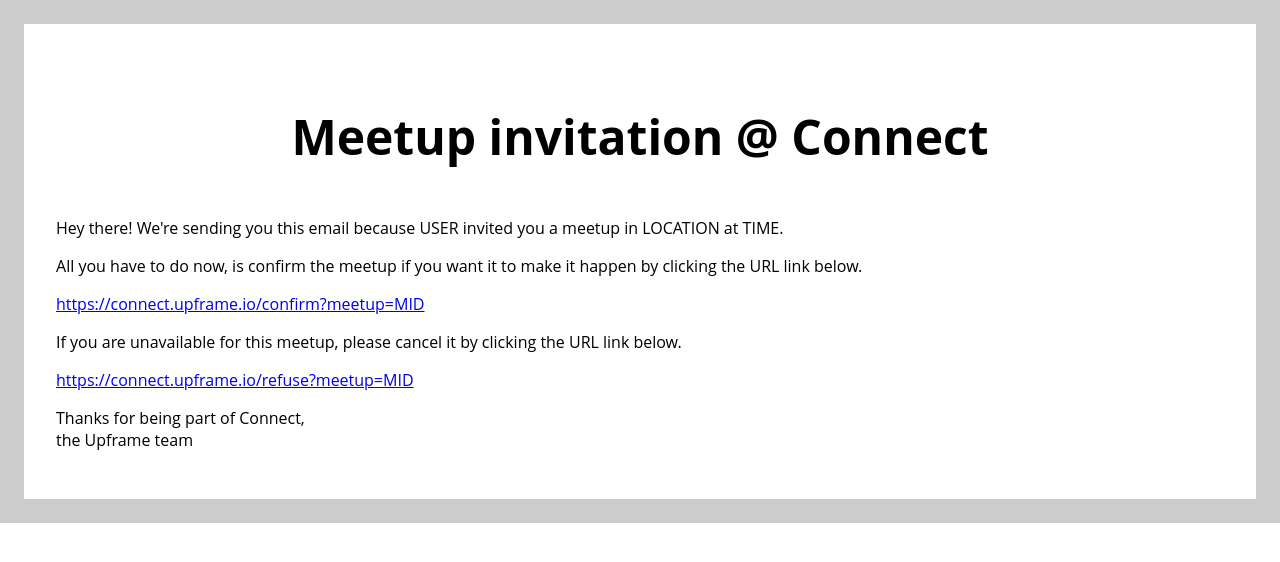
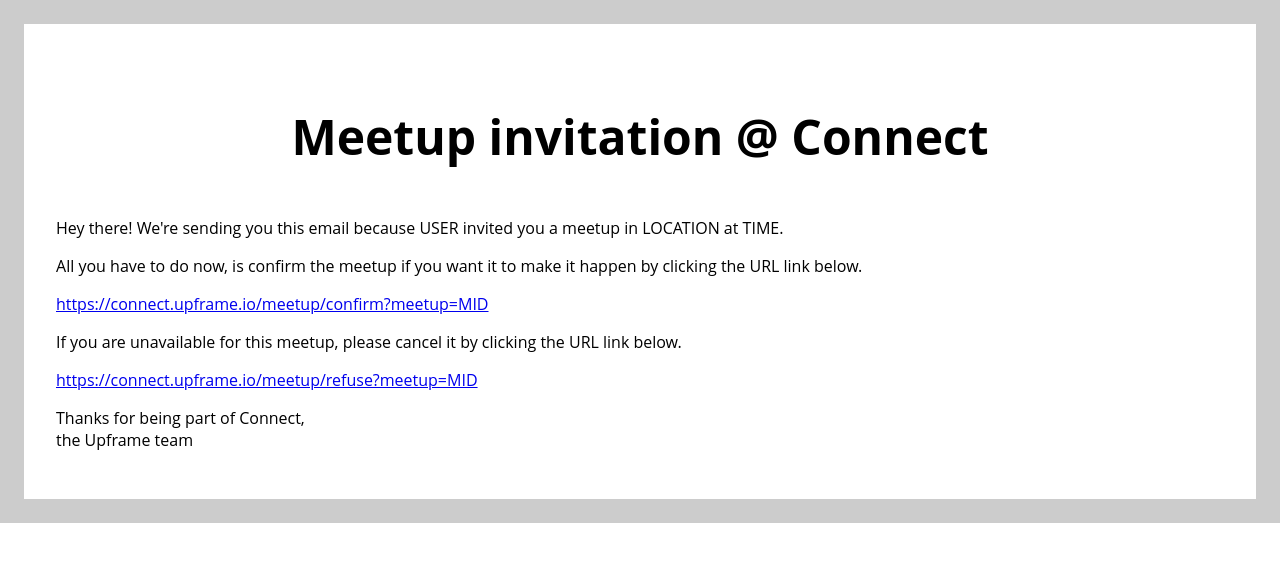
Before and after one commit to upframe/api, a website: page assets/meetupInvitation.html in a window 1280 px wide. Drawn offline with Linux system fonts and the light colour scheme.

Commit message:
fix: link sent by email was correct but not displayed properly

```diff
--- a/assets/meetupInvitation.html
+++ b/assets/meetupInvitation.html
@@ -31,9 +31,9 @@
 
     <p>Hey there! We're sending you this email because USER invited you a meetup in LOCATION at TIME.</p>
     <p>All you have to do now, is confirm the meetup if you want it to make it happen by clicking the URL link below.</p>
-    <a href="https://connect.upframe.io/meetup/confirm?meetup=MID">https://connect.upframe.io/confirm?meetup=MID</a>
+    <a href="https://connect.upframe.io/meetup/confirm?meetup=MID">https://connect.upframe.io/meetup/confirm?meetup=MID</a>
     <p>If you are unavailable for this meetup, please cancel it by clicking the URL link below.</p>
-    <a href="https://connect.upframe.io/meetup/refuse?meetup=MID">https://connect.upframe.io/refuse?meetup=MID</a>
+    <a href="https://connect.upframe.io/meetup/refuse?meetup=MID">https://connect.upframe.io/meetup/refuse?meetup=MID</a>
 
     <p>
       Thanks for being part of Connect, <br>
```
